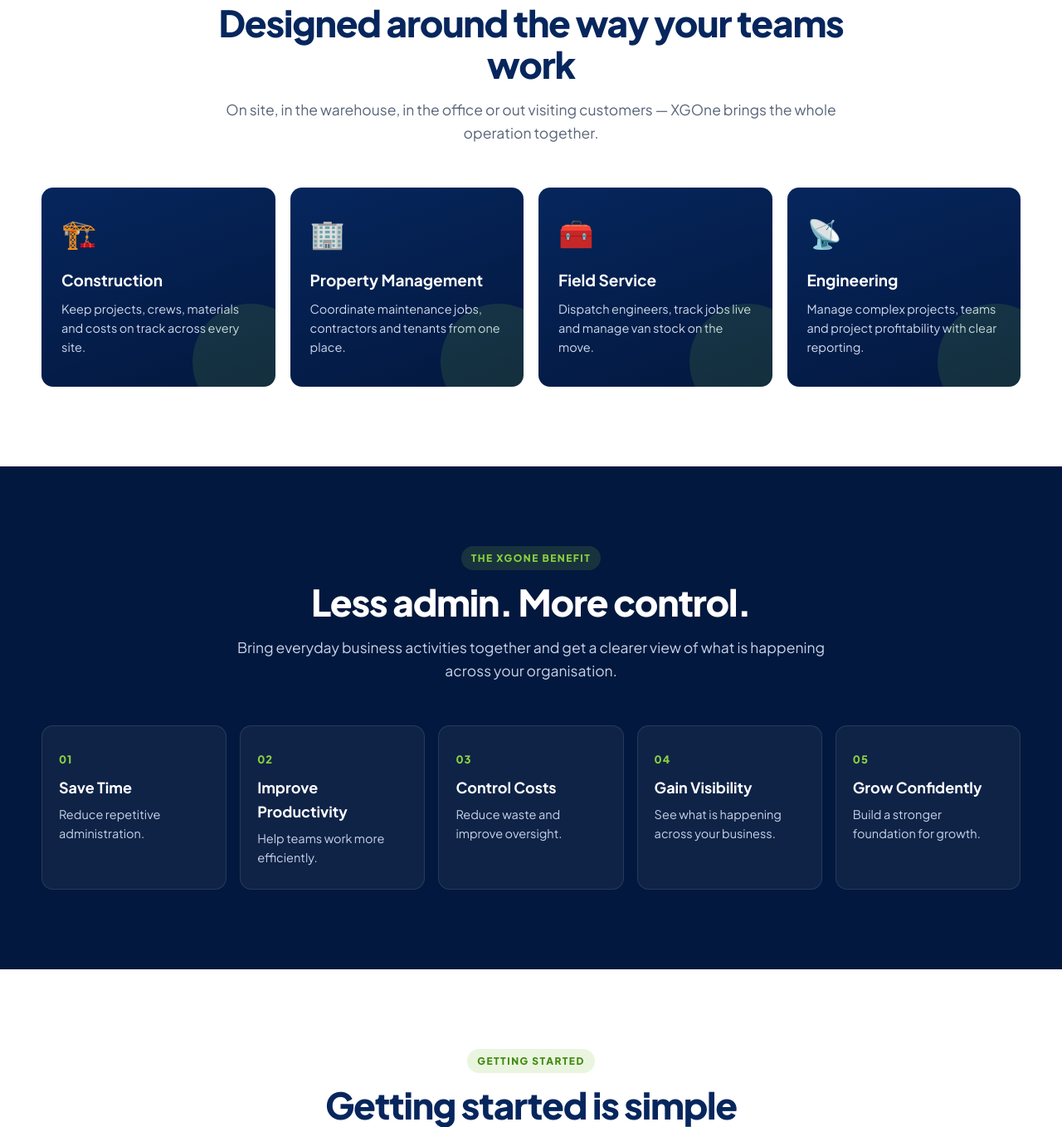
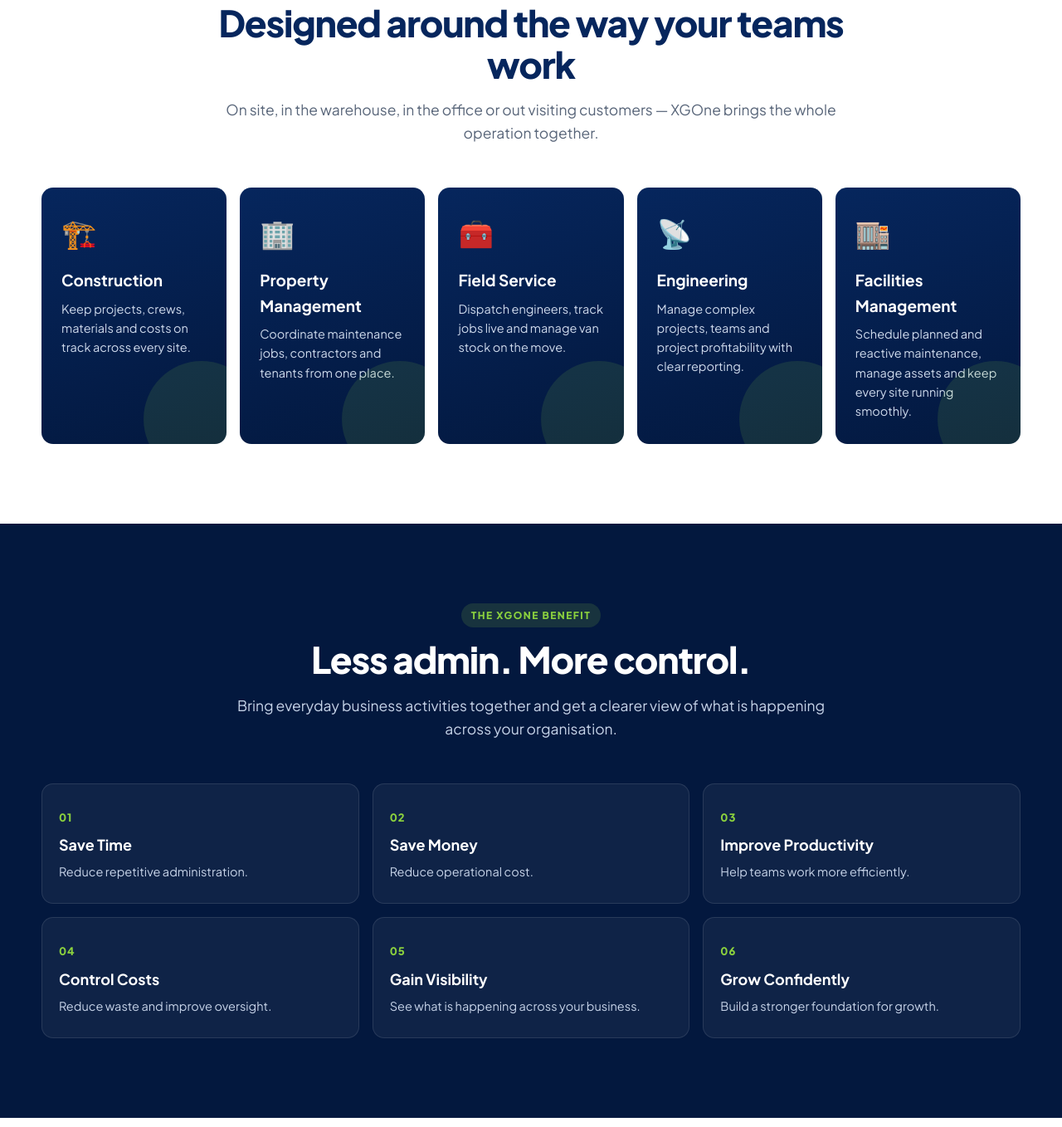
Before and after one commit to Shorifa1234/xgone-landing-page, a PHP site: page / in a window 1280 px wide. Shown: the part 3747-5105 px from the top of the page at 83% size. Run offline with PHP 8.4, Linux system fonts and the light colour scheme.

Commit message:
Auto update: docs/index.html, index.php

```diff
--- a/index.php
+++ b/index.php
@@ -69,7 +69,7 @@ if (!$static && ($_SERVER['REQUEST_METHOD'] ?? 'GET') === 'POST') {
     }
   }
 }
-$industries = ['Construction', 'Property management', 'Field service', 'Engineering', 'Other'];
+$industries = ['Construction', 'Property management', 'Field service', 'Engineering', 'Facilities management', 'Other'];
 require_once __DIR__ . '/db.php';   // for LOC_RETENTION_DAYS
 ?>
 <!DOCTYPE html>
@@ -78,7 +78,7 @@ require_once __DIR__ . '/db.php';   // for LOC_RETENTION_DAYS
   <meta charset="UTF-8">
   <meta name="viewport" content="width=device-width, initial-scale=1">
   <title>XGTECH Ltd | Technology That Empowers Your Business</title>
-  <meta name="description" content="XGTECH Ltd builds XGOne, an all-in-one business management platform for construction, property management, field service and engineering businesses.">
+  <meta name="description" content="XGTECH Ltd builds XGOne, an all-in-one business management platform for construction, property management, field service, engineering and facilities management businesses.">
   <meta property="og:title" content="XGTECH Ltd | Technology That Empowers Your Business">
   <meta property="og:description" content="Manage your people, projects, stock, customers and finances in one place with XGOne by XGTECH.">
   <meta property="og:type" content="website">
@@ -214,7 +214,7 @@ require_once __DIR__ . '/db.php';   // for LOC_RETENTION_DAYS
     @media(max-width:880px){.gps-grid{grid-template-columns:1fr}.gps-map{height:360px}}
 
     /* Industries */
-    .ind-grid{display:grid;grid-template-columns:repeat(4,1fr);gap:18px}
+    .ind-grid{display:grid;grid-template-columns:repeat(5,1fr);gap:16px}
     .ind{position:relative;border-radius:var(--radius);padding:28px 24px;background:linear-gradient(160deg,var(--navy),var(--navy2));color:#fff;overflow:hidden;min-height:240px;display:flex;flex-direction:column}
     .ind:after{content:"";position:absolute;right:-40px;bottom:-40px;width:140px;height:140px;border-radius:50%;background:rgba(139,209,62,.12)}
     .ind .ico{font-size:34px;margin-bottom:14px}
@@ -224,7 +224,7 @@ require_once __DIR__ . '/db.php';   // for LOC_RETENTION_DAYS
     /* Benefits */
     .benefits{background:var(--navy2);color:#fff;position:relative;overflow:hidden}
     .benefits h2{color:#fff}.benefits .section-head p{color:#c6d3e8}
-    .benefit-grid{display:grid;grid-template-columns:repeat(5,1fr);gap:16px}
+    .benefit-grid{display:grid;grid-template-columns:repeat(3,1fr);gap:16px}
     .benefit{padding:26px 20px;border-radius:var(--radius);background:rgba(255,255,255,.05);border:1px solid rgba(255,255,255,.1)}
     .benefit .num{font-size:13px;font-weight:800;color:var(--green2);letter-spacing:1px}
     .benefit b{display:block;font-size:18px;margin:8px 0 6px}
@@ -295,7 +295,7 @@ require_once __DIR__ . '/db.php';   // for LOC_RETENTION_DAYS
     @media(max-width:1020px){
       .features{grid-template-columns:repeat(3,1fr)}
       .benefit-grid{grid-template-columns:repeat(3,1fr)}
-      .ind-grid{grid-template-columns:repeat(2,1fr)}
+      .ind-grid{grid-template-columns:repeat(3,1fr)}
       .foot-grid{grid-template-columns:1fr 1fr}
     }
     @media(max-width:880px){
@@ -355,7 +355,7 @@ require_once __DIR__ . '/db.php';   // for LOC_RETENTION_DAYS
             <a class="btn ghost" href="#xgone">Explore XGOne</a>
           </div>
           <div class="hero-points">
-            <span>Web &amp; mobile access</span><span>Secure cloud hosting</span><span>Customisable modules</span>
+            <span>Web &amp; mobile access</span><span>Secure cloud hosting</span><span>Customisable modules</span><span>Android &amp; iOS apps</span>
           </div>
         </div>
 
@@ -378,7 +378,7 @@ require_once __DIR__ . '/db.php';   // for LOC_RETENTION_DAYS
       <div class="wrap strip-inner">
         <p>Built for</p>
         <ul>
-          <li>🏗️ Construction</li><li>🏢 Property Management</li><li>🧰 Field Service</li><li>📡 Engineering</li>
+          <li>🏗️ Construction</li><li>🏢 Property Management</li><li>🧰 Field Service</li><li>📡 Engineering</li><li>🏬 Facilities Management</li>
         </ul>
       </div>
     </div>
@@ -424,7 +424,7 @@ require_once __DIR__ . '/db.php';   // for LOC_RETENTION_DAYS
           <a class="feature feature-link" data-cat="people hrsales" href="https://www.xgtech.co.uk/XGOne.html"><div class="ico">👥</div><h3>Workforce Management</h3><p>Track staff, attendance, check-in/check-out and working hours.</p><span class="try">Learn more →</span></a>
           <article class="feature" data-cat="people"><div class="ico">📍</div><h3>Live GPS Tracking</h3><p>See real-time location information for your team in the field.</p><a class="try" href="#gps-demo">Try it live →</a></article>
           <a class="feature feature-link" data-cat="ops" href="https://www.xgtech.co.uk/stock_erp.html"><div class="ico">📦</div><h3>Inventory &amp; Warehouse</h3><p>Manage stock, multiple warehouses and van inventory.</p><span class="try">Learn more →</span></a>
-          <article class="feature" data-cat="ops"><div class="ico">💷</div><h3>Finance &amp; Accounting</h3><p>Invoicing, expenses, payments and project profitability in one place.</p></article>
+          <article class="feature" data-cat="ops hrsales"><div class="ico">📈</div><h3>HR &amp; Sales Reporting</h3><p>Track staff, sales and pipeline performance with clear, real-time reports.</p></article>
           <article class="feature" data-cat="hrsales"><div class="ico">🤝</div><h3>Customers &amp; Leads</h3><p>Manage customers, leads, follow-ups and proposals more easily.</p></article>
           <article class="feature" data-cat="ops"><div class="ico">✉️</div><h3>Marketing Automation</h3><p>Send SMS, email and WhatsApp campaigns and stay connected.</p></article>
           <article class="feature" data-cat="ops hrsales"><div class="ico">📊</div><h3>Reports &amp; Dashboards</h3><p>Real-time reports and insights for better business decisions.</p></article>
@@ -481,6 +481,7 @@ require_once __DIR__ . '/db.php';   // for LOC_RETENTION_DAYS
           <div class="ind reveal"><div class="ico">🏢</div><h3>Property Management</h3><p>Coordinate maintenance jobs, contractors and tenants from one place.</p></div>
           <div class="ind reveal"><div class="ico">🧰</div><h3>Field Service</h3><p>Dispatch engineers, track jobs live and manage van stock on the move.</p></div>
           <div class="ind reveal"><div class="ico">📡</div><h3>Engineering</h3><p>Manage complex projects, teams and project profitability with clear reporting.</p></div>
+          <div class="ind reveal"><div class="ico">🏬</div><h3>Facilities Management</h3><p>Schedule planned and reactive maintenance, manage assets and keep every site running smoothly.</p></div>
         </div>
       </div>
     </section>
@@ -495,10 +496,11 @@ require_once __DIR__ . '/db.php';   // for LOC_RETENTION_DAYS
         </div>
         <div class="benefit-grid">
           <div class="benefit reveal"><span class="num">01</span><b>Save Time</b><p>Reduce repetitive administration.</p></div>
-          <div class="benefit reveal"><span class="num">02</span><b>Improve Productivity</b><p>Help teams work more efficiently.</p></div>
-          <div class="benefit reveal"><span class="num">03</span><b>Control Costs</b><p>Reduce waste and improve oversight.</p></div>
-          <div class="benefit reveal"><span class="num">04</span><b>Gain Visibility</b><p>See what is happening across your business.</p></div>
-          <div class="benefit reveal"><span class="num">05</span><b>Grow Confidently</b><p>Build a stronger foundation for growth.</p></div>
+          <div class="benefit reveal"><span class="num">02</span><b>Save Money</b><p>Reduce operational cost.</p></div>
+          <div class="benefit reveal"><span class="num">03</span><b>Improve Productivity</b><p>Help teams work more efficiently.</p></div>
+          <div class="benefit reveal"><span class="num">04</span><b>Control Costs</b><p>Reduce waste and improve oversight.</p></div>
+          <div class="benefit reveal"><span class="num">05</span><b>Gain Visibility</b><p>See what is happening across your business.</p></div>
+          <div class="benefit reveal"><span class="num">06</span><b>Grow Confidently</b><p>Build a stronger foundation for growth.</p></div>
         </div>
       </div>
     </section>
@@ -528,7 +530,7 @@ require_once __DIR__ . '/db.php';   // for LOC_RETENTION_DAYS
         </div>
         <div class="faq-list">
           <details class="reveal"><summary>What is XGOne?</summary><p>XGOne is an all-in-one business management platform from XGTECH Ltd. It brings projects, workforce, stock, customers, marketing and finance together in one system.</p></details>
-          <details class="reveal"><summary>Who is XGOne for?</summary><p>It is built for construction, property management, field service and engineering businesses — especially teams split between the office, the warehouse and the field.</p></details>
+          <details class="reveal"><summary>Who is XGOne for?</summary><p>It is built for construction, property management, field service, engineering and facilities management businesses — especially teams split between the office, the warehouse and the field.</p></details>
           <details class="reveal"><summary>Can I use it on mobile?</summary><p>Yes. XGOne is available on web and mobile, so your team can access it anytime, anywhere.</p></details>
           <details class="reveal"><summary>Can it be customised for my business?</summary><p>Yes. XGOne offers custom modules so the system can fit the way your business works.</p></details>
           <details class="reveal"><summary>Is my data secure?</summary><p>XGOne uses secure cloud hosting with daily backups to help protect your business data.</p></details>
```
Also changed, not shown: docs/index.html (+15 -12 lines).
